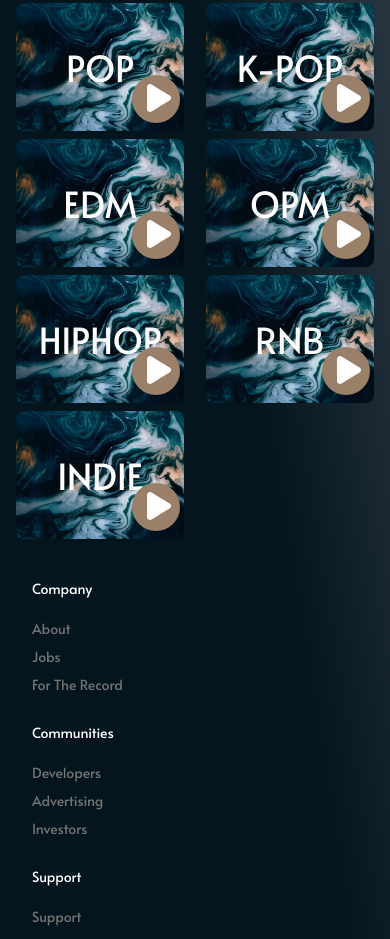
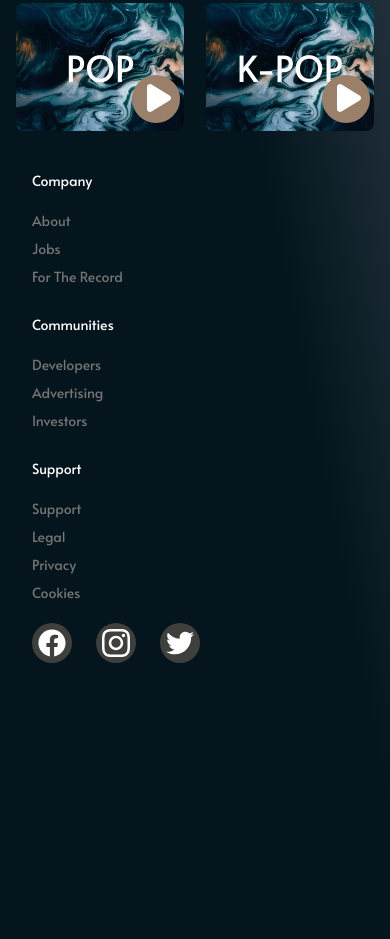
Before and after one commit to YouDontSayIt-dev/Wavez, a website: page dist/search-page.html in a window 390 px wide. Shown: the part 1176-2115 px from the top of the page. After the commit the page ends 1995 px from the top, so only its background shows below. Drawn offline with Linux system fonts and the light colour scheme.

Commit message:
refactored categories

```diff
--- a/dist/search-page.html
+++ b/dist/search-page.html
@@ -380,7 +380,7 @@
                     </button>
                 </div>
 
-                <div id="playlist-categ-EDM" class="flex flex-col bg-cover w-[47%] h-32 sm:mr-2.5 sm:w-[32%] sm:h-40 md:w-[23%] md:h-44 md:mr-3 lg:mr-4 lg:w-52 lg:h-48 mt-2 rounded-lg justify-center items-center hover:bg-custom-color-playlist-hover  transition-all duration-300 transform hover:scale-105 cursor-pointer" style="background-image: url(/assets/search-assets/categories-bg.png);">
+                <div id="playlist-categ-EDM" class="hidden sm:flex flex-col bg-cover w-[47%] h-32 sm:mr-2.5 sm:w-[32%] sm:h-40 md:w-[23%] md:h-44 md:mr-3 lg:mr-4 lg:w-52 lg:h-48 mt-2 rounded-lg justify-center items-center hover:bg-custom-color-playlist-hover  transition-all duration-300 transform hover:scale-105 cursor-pointer" style="background-image: url(/assets/search-assets/categories-bg.png);">
                     <a href="/dist/playlist.html"><h1 class="text-4xl">EDM</h1></a>
                     <!-- HOVER PLAY-BTN -->
                     <button id="play-btn-EDM" class="absolute bottom-2 right-1 w-12 h-12 sm:right-2 sm:w-16 sm:h-16 pb-2.5 pl-1.5 bg-custom-color-sidebar-brown-hover rounded-full flex items-center justify-center lg:opacity-0 hover:scale-110 duration-300">
@@ -390,7 +390,7 @@
                     </button>
                 </div>
 
-                <div id="playlist-categ-OPM" class="flex flex-col bg-cover w-[47%] h-32 sm:mr-2.5 sm:w-[32%] sm:h-40 md:w-[23%] md:h-44 md:mr-3 lg:mr-4 lg:w-52 lg:h-48 mt-2 rounded-lg justify-center items-center hover:bg-custom-color-playlist-hover  transition-all duration-300 transform hover:scale-105 cursor-pointer" style="background-image: url(/assets/search-assets/categories-bg.png);">
+                <div id="playlist-categ-OPM" class="hidden md:flex flex-col bg-cover w-[47%] h-32 sm:mr-2.5 sm:w-[32%] sm:h-40 md:w-[23%] md:h-44 md:mr-3 lg:mr-4 lg:w-52 lg:h-48 mt-2 rounded-lg justify-center items-center hover:bg-custom-color-playlist-hover  transition-all duration-300 transform hover:scale-105 cursor-pointer" style="background-image: url(/assets/search-assets/categories-bg.png);">
                     <a href="/dist/playlist.html"><h1 class="text-4xl">OPM</h1></a>
                     <!-- HOVER PLAY-BTN -->
                     <button id="play-btn-OPM" class="absolute bottom-2 right-1 w-12 h-12 sm:right-2 sm:w-16 sm:h-16 pb-2.5 pl-1.5 bg-custom-color-sidebar-brown-hover rounded-full flex items-center justify-center lg:opacity-0 hover:scale-110 duration-300">
@@ -400,7 +400,7 @@
                     </button>
                 </div>
 
-                <div id="playlist-categ-HIPHOP" class="flex flex-col bg-cover w-[47%] h-32 sm:mr-2.5 sm:w-[32%] sm:h-40 md:w-[23%] md:h-44 md:mr-3 lg:mr-4 lg:w-52 lg:h-48 mt-2 rounded-lg justify-center items-center hover:bg-custom-color-playlist-hover  transition-all duration-300 transform hover:scale-105 cursor-pointer" style="background-image: url(/assets/search-assets/categories-bg.png);">
+                <div id="playlist-categ-HIPHOP" class="hidden lg:flex flex-col bg-cover w-[47%] h-32 sm:mr-2.5 sm:w-[32%] sm:h-40 md:w-[23%] md:h-44 md:mr-3 lg:mr-4 lg:w-52 lg:h-48 mt-2 rounded-lg justify-center items-center hover:bg-custom-color-playlist-hover  transition-all duration-300 transform hover:scale-105 cursor-pointer" style="background-image: url(/assets/search-assets/categories-bg.png);">
                     <a href="/dist/playlist.html"><h1 class="text-4xl">HIPHOP</h1></a>
                     <!-- HOVER PLAY-BTN -->
                     <button id="play-btn-HIPHOP" class="absolute bottom-2 right-1 w-12 h-12 sm:right-2 sm:w-16 sm:h-16 pb-2.5 pl-1.5 bg-custom-color-sidebar-brown-hover rounded-full flex items-center justify-center lg:opacity-0 hover:scale-110 duration-300">
@@ -410,7 +410,7 @@
                     </button>
                 </div>
 
-                <div id="playlist-categ-RNB" class="flex flex-col bg-cover w-[47%] h-32 sm:mr-2.5 sm:w-[32%] sm:h-40 md:w-[23%] md:h-44 md:mr-3 lg:mr-4 lg:w-52 lg:h-48 mt-2 rounded-lg justify-center items-center hover:bg-custom-color-playlist-hover  transition-all duration-300 transform hover:scale-105 cursor-pointer" style="background-image: url(/assets/search-assets/categories-bg.png);">
+                <div id="playlist-categ-RNB" class="hidden lg:flex flex-col bg-cover w-[47%] h-32 sm:mr-2.5 sm:w-[32%] sm:h-40 md:w-[23%] md:h-44 md:mr-3 lg:mr-4 lg:w-52 lg:h-48 mt-2 rounded-lg justify-center items-center hover:bg-custom-color-playlist-hover  transition-all duration-300 transform hover:scale-105 cursor-pointer" style="background-image: url(/assets/search-assets/categories-bg.png);">
                     <a href="/dist/playlist.html"><h1 class="text-4xl">RNB</h1></a>
                     <!-- HOVER PLAY-BTN -->
                     <button id="play-btn-RNB" class="absolute bottom-2 right-1 w-12 h-12 sm:right-2 sm:w-16 sm:h-16 pb-2.5 pl-1.5 bg-custom-color-sidebar-brown-hover rounded-full flex items-center justify-center lg:opacity-0 hover:scale-110 duration-300">
@@ -420,7 +420,7 @@
                     </button>
                 </div>
 
-                <div id="playlist-categ-INDIE" class="flex flex-col bg-cover w-[47%] h-32 sm:mr-2.5 sm:w-[32%] sm:h-40 md:w-[23%] md:h-44 md:mr-3 lg:mr-4 lg:w-52 lg:h-48 mt-2 rounded-lg justify-center items-center hover:bg-custom-color-playlist-hover  transition-all duration-300 transform hover:scale-105 cursor-pointer" style="background-image: url(/assets/search-assets/categories-bg.png);">
+                <div id="playlist-categ-INDIE" class="hidden lg:flex flex-col bg-cover w-[47%] h-32 sm:mr-2.5 sm:w-[32%] sm:h-40 md:w-[23%] md:h-44 md:mr-3 lg:mr-4 lg:w-52 lg:h-48 mt-2 rounded-lg justify-center items-center hover:bg-custom-color-playlist-hover  transition-all duration-300 transform hover:scale-105 cursor-pointer" style="background-image: url(/assets/search-assets/categories-bg.png);">
                     <a href="/dist/playlist.html"><h1 class="text-4xl">INDIE</h1></a>
                     <!-- HOVER PLAY-BTN -->
                     <button id="play-btn-INDIE" class="absolute bottom-2 right-1 w-12 h-12 sm:right-2 sm:w-16 sm:h-16 pb-2.5 pl-1.5 bg-custom-color-sidebar-brown-hover rounded-full flex items-center justify-center lg:opacity-0 hover:scale-110 duration-300">
```
Also changed, not shown: dist/style.css.
